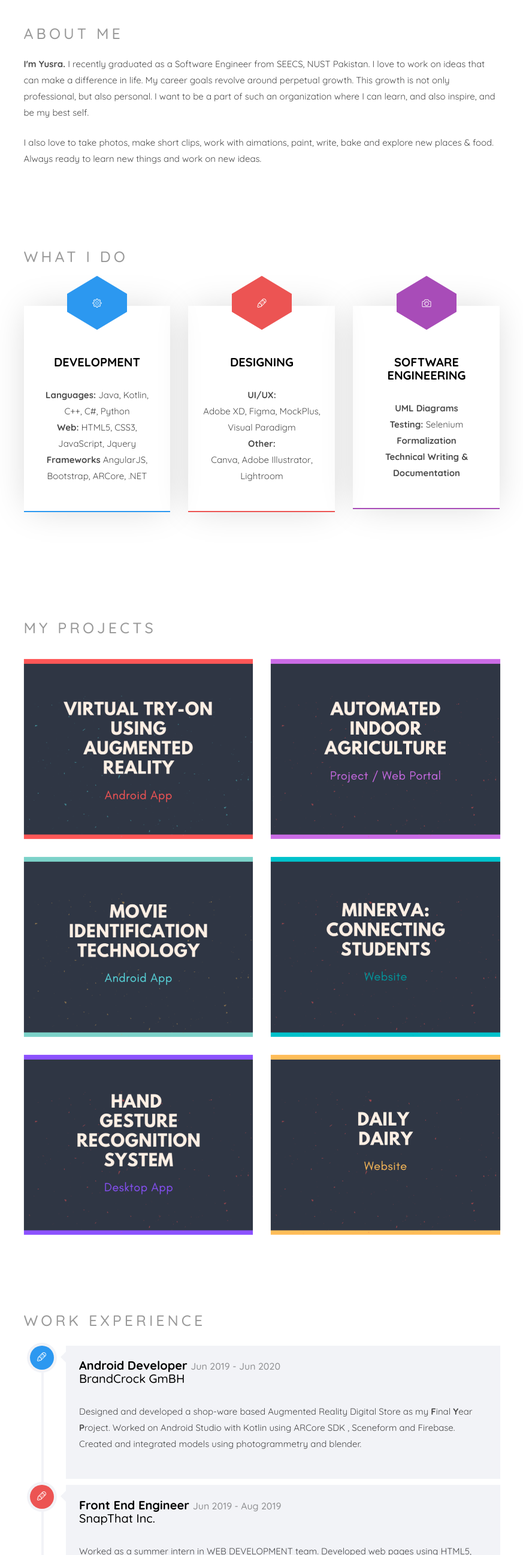
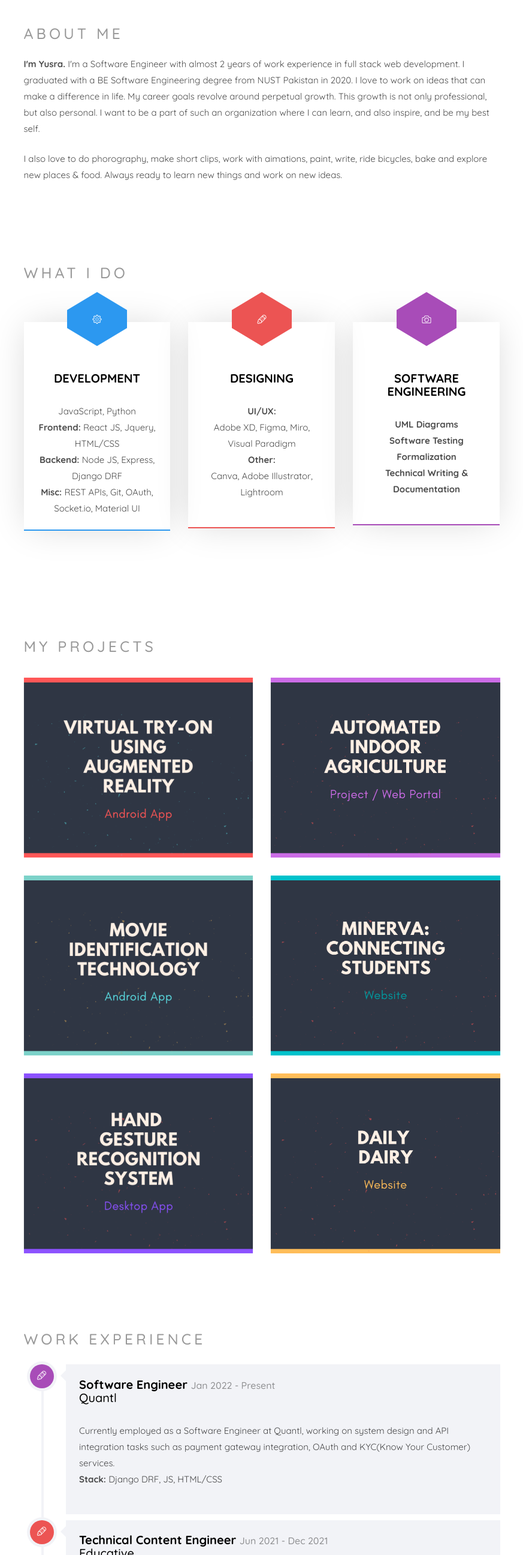
Before and after one commit to yusrants/portfolio, a plain HTML site: page index.html in a window 1280 px wide. Shown: the part 947-3540 px from the top of the page at 60% size, without its empty margins (353-1226 px from the left). Drawn offline with nearby package versions, Linux system fonts and the light colour scheme; files whose address does not match are found by name; a web font is replaced by a local one.

Commit message:
Update 2022

```diff
--- a/index.html
+++ b/index.html
@@ -111,8 +111,8 @@
 									<div class="about-desc">
 										<span class="heading-meta">About Me</span>
 
-										<p><strong>I'm Yusra. </strong> I recently graduated as a Software Engineer from SEECS, NUST Pakistan. I love to work on ideas that can make a difference in life. My career goals revolve around perpetual growth. This growth is not only professional, but also personal. I want to be a part of such an organization where I can learn, and also inspire, and be my best self.
-										<p> I also love to take photos, make short clips, work with aimations, paint, write, bake and explore new places & food.
+										<p><strong>I'm Yusra. </strong> I'm a Software Engineer with almost 2 years of work experience in full stack web development. I graduated with a BE Software Engineering degree from NUST Pakistan in 2020. I love to work on ideas that can make a difference in life. My career goals revolve around perpetual growth. This growth is not only professional, but also personal. I want to be a part of such an organization where I can learn, and also inspire, and be my best self.
+										<p> I also love to do phorography, make short clips, work with aimations, paint, write, ride bicycles, bake and explore new places & food.
 										    Always ready to learn new things and work on new ideas. </p>
 
 									</div>
@@ -143,10 +143,10 @@
 								</span>
 								<div class="desc">
 									<h3>Development</h3>
-									<p><b>Languages: </b> Java, Kotlin, C++, C#, Python </br>
-                                         <b> Web: </b>
-                                     HTML5, CSS3, JavaScript, Jquery  </br>
-                                      <b> Frameworks</b> AngularJS, Bootstrap, ARCore, .NET </br> </p>
+									JavaScript, Python <br>
+                                     <b> Frontend: </b> React JS, Jquery, HTML/CSS  </br>
+                                    <b> Backend: </b> Node JS, Express, Django DRF</br>
+									<b> Misc: </b> REST APIs, Git, OAuth, Socket.io, Material UI
 								</div>
 							</div>
 						</div>
@@ -157,7 +157,7 @@
 								</span>
 								<div class="desc">
 								<h3>Designing</h3>
-									<p><b> UI/UX: </b> <br> Adobe XD, Figma, MockPlus, Visual Paradigm </br>
+									<p><b> UI/UX: </b> <br> Adobe XD, Figma, Miro, Visual Paradigm </br>
 										<b> Other: </b> <br> Canva, Adobe Illustrator, Lightroom</br> </p>
 								</div>
 							</div>
@@ -172,7 +172,7 @@
 									<h3>Software Engineering</h3>
 									<p>
 										<b> UML Diagrams </b>  </br>
-									<b> Testing: </b> Selenium </br>
+									<b> Software Testing </b>
 									<b> Formalization </b> </br>
 										<b> Technical Writing & Documentation </b> </br>
 								</p>
@@ -329,43 +329,61 @@
 					<div class="row">
 						<div class="col-md-6 col-md-offset-3 col-md-pull-3 animate-box" data-animate-effect="fadeInLeft">
 							<span class="heading-meta"> Work Experience</span>
-
 						</div>
 					</div>
+
 					<div class="row">
 						<div class="col-md-12">
 				         <div class="timeline-centered">
-					         <article class="timeline-entry animate-box" data-animate-effect="fadeInLeft">
-					            <div class="timeline-entry-inner">
 
-					               <div class="timeline-icon color-1">
-					                  <i class="icon-pen2"></i>
-					               </div>
+
+								   <article class="timeline-entry animate-box" data-animate-effect="fadeInRight">
+									<div class="timeline-entry-inner">
+									   <div class="timeline-icon color-4">
+										  <i class="icon-pen2"></i>
+									   </div>
+									   <div class="timeline-label">
+										   <h2><a href="#"> <b> Software Engineer </b> </a> <span> Jan 2022 - Present </span>
+											   <p>Quantl </p> </h2>
+										  <p> Currently employed as a Software Engineer at Quantl, working on system design and API integration tasks
+											such as payment gateway integration, OAuth and KYC(Know Your Customer) services.
+											<br> <b> Stack: </b> Django DRF, JS, HTML/CSS </p>
+									   </div>
+									</div>
+								 </article>
+
+								 <article class="timeline-entry animate-box" data-animate-effect="fadeInRight">
+									<div class="timeline-entry-inner">
+									   <div class="timeline-icon color-2">
+										  <i class="icon-pen2"></i>
+									   </div>
+									   <div class="timeline-label">
+										   <h2><a href="#"> <b> Technical Content Engineer </b> </a> <span> Jun 2021 - Dec 2021 </span>
+											   <p> Educative </p> </h2>
+										  <p> Worked as a Technical Content Engineer for text-based courses with embedded coding environments that
+help users learn without the fluff.
+											<br> <b> Stack: </b> JS, Docker </p>
+									   </div>
+									</div>
+								 </article>
+
+								 <article class="timeline-entry animate-box" data-animate-effect="fadeInLeft">
+									<div class="timeline-entry-inner">
+
+									   <div class="timeline-icon color-1">
+										  <i class="icon-pen2"></i>
+									   </div>
 
 					               <div class="timeline-label">
-					                  <h2><a href="#"> <b> Android Developer </b> </a> <span>Jun 2019 - Jun 2020</span> <p> BrandCrock GmBH </p></h2>
+					                  <h2><a href="#"> <b> Associate Software Engineer </b> </a>
+										<span> Nov 2020 - Jun 2021 </span> <p> Mezino Technologies (Gaper.io) </p></h2>
 
-					                  <p>Designed and developed a shop-ware based
-                                         Augmented Reality Digital Store as my <b>F</b>inal <b>Y</b>ear <b>P</b>roject. Worked on Android Studio with Kotlin using ARCore SDK , Sceneform and Firebase. Created and integrated models using photogrammetry and blender.</p>
+					                  <p>Worked as a full stack web developer for large scale Gaper clients. </br>
+                                         <b> Stack: </b> JS, ReactJS, HTML/CSS, Python Django (DRF), Material UI </p>
 					               </div>
 					            </div>
 					         </article>
 
-
-					         <article class="timeline-entry animate-box" data-animate-effect="fadeInRight">
-					            <div class="timeline-entry-inner">
-					               <div class="timeline-icon color-2">
-					                  <i class="icon-pen2"></i>
-					               </div>
-					               <div class="timeline-label">
-					               	<h2><a href="#"> <b> Front End Engineer </b> </a> <span> Jun 2019 - Aug 2019 </span>
-					               		<p> SnapThat Inc. </p> </h2>
-					                  <p>Worked as a summer intern in WEB DEVELOPMENT team.
-                                         Developed web pages using HTML5, CSS3, JavaSript and Jquery.
-                                           Came up with more ideas to improve the website design then worked on their design and development.</p>
-					               </div>
-					            </div>
-					         </article>
 
 					         <article class="timeline-entry animate-box" data-animate-effect="fadeInLeft">
 					            <div class="timeline-entry-inner">
@@ -373,10 +391,11 @@
 					                  <i class="icon-pen2"></i>
 					               </div>
 					               <div class="timeline-label">
-					               	<h2><a href="#"> <b> Web Developer </b> </a> <span> Feb 2019 - May 2019 </span>
+					               	<h2><a href="#"> <b>Frontend Developer</b> </a> <span> Feb 2019 - May 2019 </span>
 					               		<p> IOT LAB, SEECS </p> </h2>
 					                  <p>Worked as a research intern for the project INDOOR AGRI.
-                                         Developed a web portal for monitoring various sensor values of the project that shows live graphs, using HTML5, CSS3 and Jquery..</p>
+                                         Developed a web portal for monitoring various sensor values of the project that shows live graphs. </br>
+										 <b> Stack:</b> JavaScript, Jquery, HTML/CSS </p>
 					               </div>
 					            </div>
 					         </article>
```
